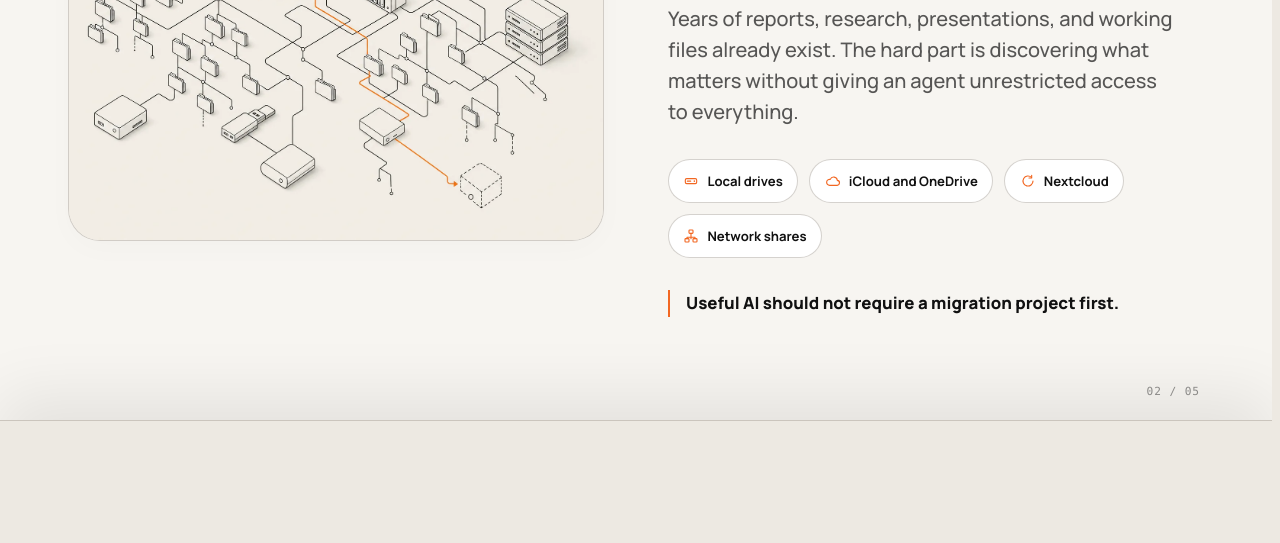
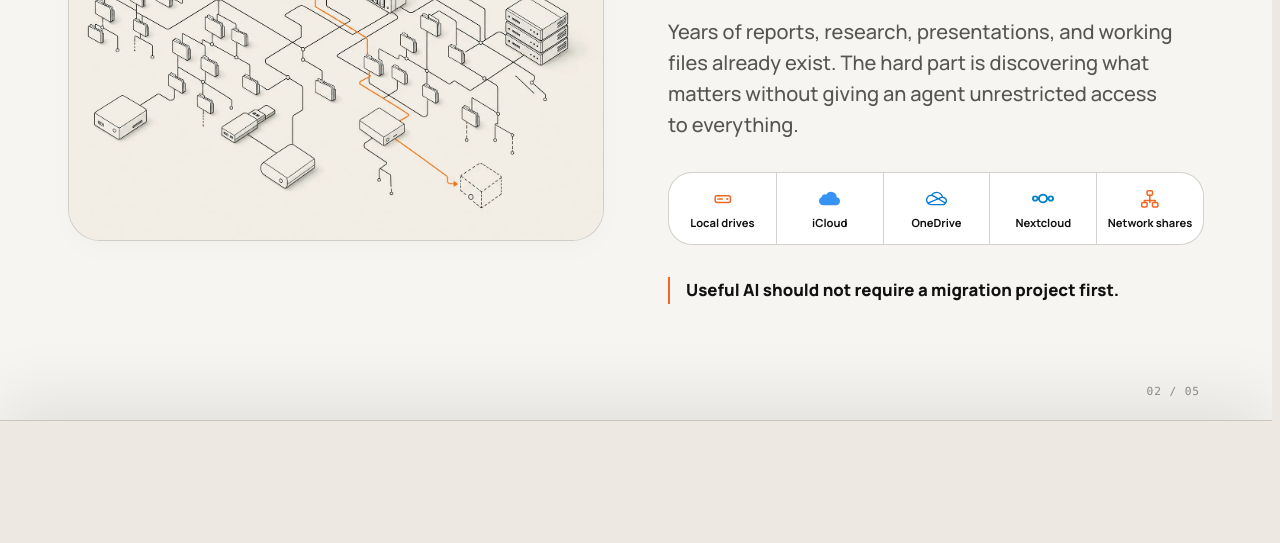
Before and after one commit to Dankaro-projects/shelfmark, an Astro site in the folder site/: page / in a window 1280 px wide. Shown: the part 1180-1723 px from the top of the page. Built offline with nearby package versions, Linux system fonts and the light colour scheme; Astro itself is replaced by a stand-in of ours.

Commit message:
Polish storage source row

```diff
--- a/site/src/pages/index.astro
+++ b/site/src/pages/index.astro
@@ -4,8 +4,9 @@ import Icon from '../components/Icon.astro';
 
 const storage = [
   { icon: 'drive', label: 'Local drives' },
-  { icon: 'cloud', label: 'iCloud and OneDrive' },
-  { icon: 'sync', label: 'Nextcloud' },
+  { logo: '/media/icloud.svg', label: 'iCloud' },
+  { logo: '/media/onedrive.svg', label: 'OneDrive' },
+  { logo: '/media/nextcloud.svg', label: 'Nextcloud' },
   { icon: 'network', label: 'Network shares' },
 ];
 
@@ -109,9 +110,14 @@ const guarantees = [
             exist. The hard part is discovering what matters without giving an
             agent unrestricted access to everything.
           </p>
-          <div class="storage-list" data-reveal="group">
+          <div class="storage-list" data-reveal="group" aria-label="Supported storage">
             {storage.map((item) => (
-              <span><Icon name={item.icon} /> {item.label}</span>
+              <span class="storage-item">
+                {item.logo
+                  ? <img src={item.logo} alt="" width="24" height="24" />
+                  : item.icon && <Icon name={item.icon} />}
+                <span>{item.label}</span>
+              </span>
             ))}
           </div>
           <p class="story-rule" data-reveal>
@@ -324,23 +330,37 @@ const guarantees = [
   .product-copy .section-title { max-width: 16ch; }
   .story-visual img { max-height: 64svh; object-fit: cover; }
   .storage-list {
+    display: grid;
+    grid-template-columns: repeat(5, minmax(0, 1fr));
+    margin-top: 2rem;
+    overflow-x: auto;
+    border: 1px solid var(--hairline-strong);
+    border-radius: var(--radius-md);
+    background: var(--white);
+  }
+  .storage-item {
     display: flex;
-    flex-wrap: wrap;
-    gap: 0.7rem;
-    margin-top: 2rem;
+    min-width: 0;
+    flex-direction: column;
+    align-items: center;
+    justify-content: center;
+    gap: 0.5rem;
+    padding: 0.9rem 0.35rem;
+    color: var(--ink);
+    font-size: 0.7rem;
+    font-weight: 700;
+    line-height: 1.15;
+    text-align: center;
+    white-space: nowrap;
   }
-  .storage-list span {
-    display: inline-flex;
-    align-items: center;
-    gap: 0.5rem;
-    padding: 0.65rem 0.9rem;
-    border: 1px solid var(--hairline-strong);
-    border-radius: var(--radius-full);
-    background: var(--white);
-    font-size: 0.82rem;
-    font-weight: 700;
+  .storage-item + .storage-item { border-left: 1px solid var(--hairline-strong); }
+  .storage-item img,
+  .storage-item :global(svg) {
+    width: 1.35rem;
+    height: 1.35rem;
+    flex: none;
   }
-  .storage-list :global(svg) { width: 1rem; color: var(--orange); }
+  .storage-item :global(svg) { color: var(--orange); }
   .story-rule {
     margin-top: 2rem;
     padding-left: 1rem;
@@ -447,6 +467,7 @@ const guarantees = [
   }
 
   @media (max-width: 560px) {
+    .storage-list { grid-template-columns: repeat(5, 6.75rem); }
     .guarantee-list { grid-template-columns: 1fr; }
     .film-caption { gap: 0.4rem; font-size: 0.62rem; }
     .closing-actions { width: 100%; }
```
Also changed, not shown: site/public/media/icloud.svg (added), site/public/media/nextcloud.svg (added), site/public/media/onedrive.svg (added).
